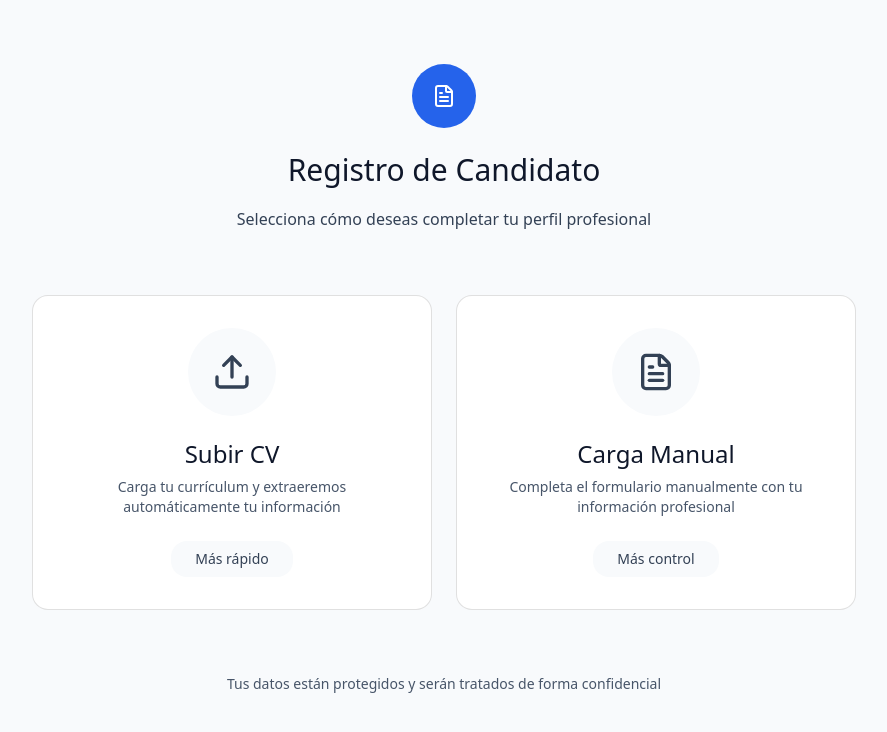
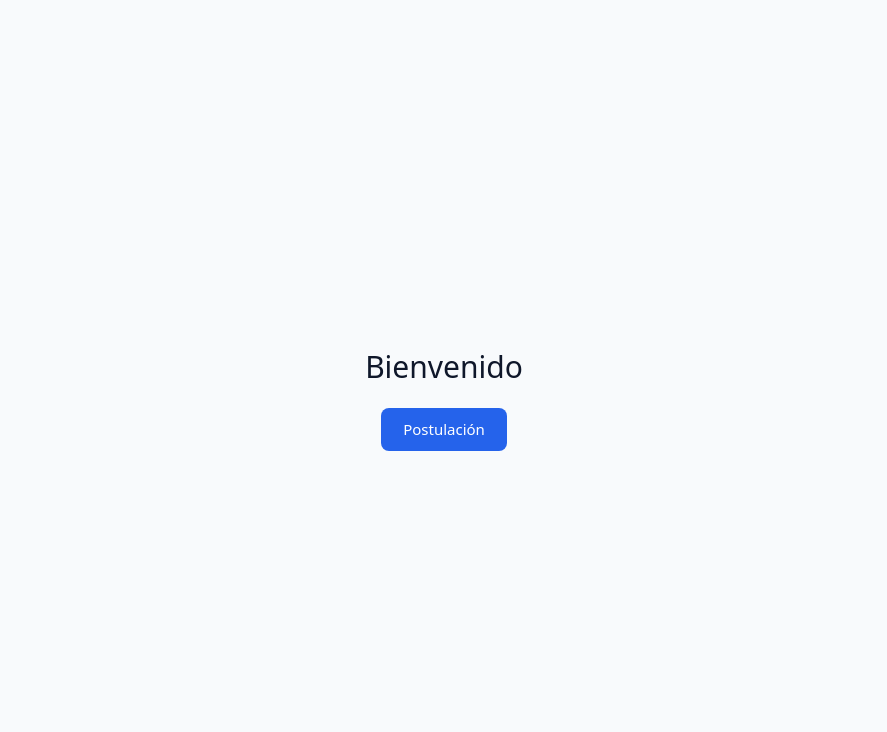
Before and after one commit to TEMA-Consulting/ATS-TEMA, a Next.js app in the folder apps/web/: page / in a window 1280 px wide. Shown: the top 732 px of the page, without its empty margins (196-1083 px from the left). Built offline with nearby package versions, Linux system fonts and the light colour scheme.

Commit message:
chore: add pages button to ease development

```diff
--- a/apps/web/app/page.tsx
+++ b/apps/web/app/page.tsx
@@ -1,9 +1,26 @@
-import PostulationView from './features/postulation/PostulationView';
+import Box from '@mui/material/Box';
+import Button from '@mui/material/Button';
+import Typography from '@mui/material/Typography';
+import Link from 'next/link';
 
 export default function Home() {
   return (
-    <main>
-      <PostulationView />
-    </main>
+    <Box
+      sx={{
+        display: 'flex',
+        flexDirection: 'column',
+        alignItems: 'center',
+        justifyContent: 'center',
+        minHeight: '100vh',
+        gap: 3,
+      }}
+    >
+      <Typography variant="h1">Bienvenido</Typography>
+      <Link href="/postulation/demo" style={{ textDecoration: 'none' }}>
+        <Button variant="contained" size="large">
+          Postulación
+        </Button>
+      </Link>
+    </Box>
   );
 }
```
